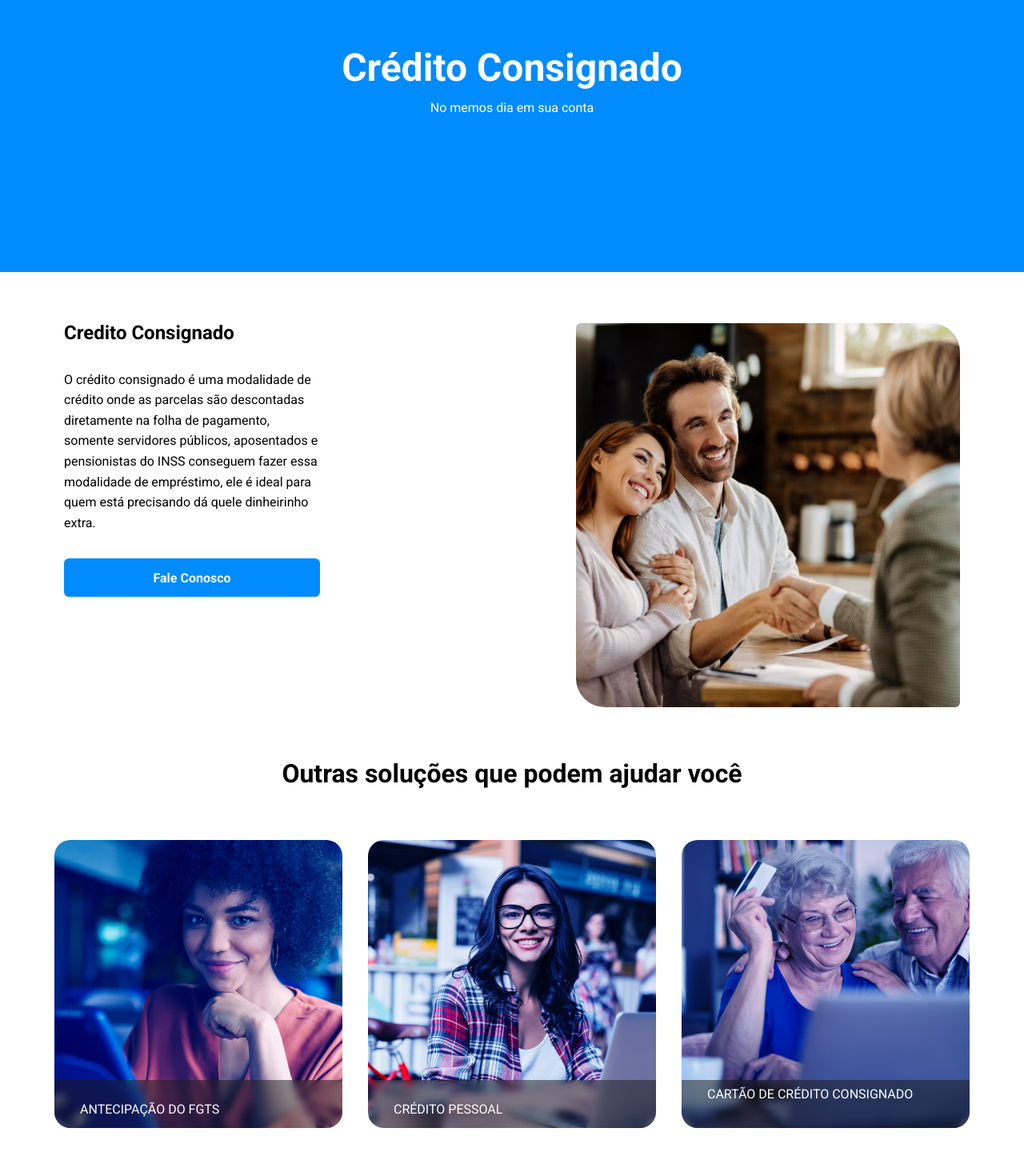
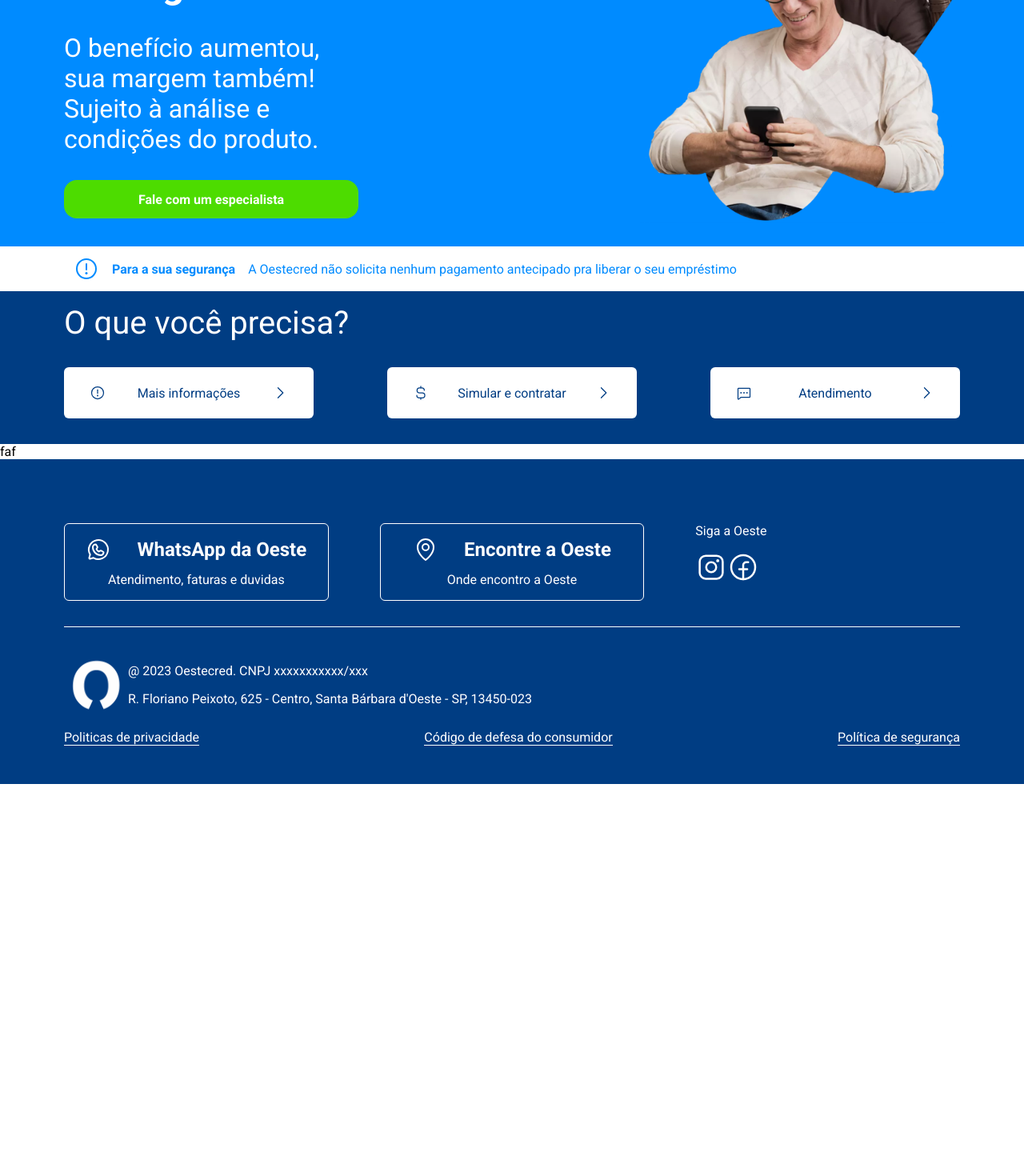
Before and after one commit to Catalendas/Oeste_financeira, a React (Vite) app: page /creditoconsignado in a window 1280 px wide. Shown: the part 220-1690 px from the top of the page at 80% size. After the commit the page ends 1200 px from the top, so only its background shows below. Built offline with nearby package versions, Linux system fonts and the light colour scheme.

Commit message:
modify pages

```diff
--- a/src/Pages/creditoConsignado/index.tsx
+++ b/src/Pages/creditoConsignado/index.tsx
@@ -1,51 +1,59 @@
-import { BannerPage, CardContainer, CreditoConsignadoContainer} from "./styled";
-import Fgts from "../../assets/fgts.webp"
-import Pessoal from "../../assets/creditopessoalbanner.webp"
-import Cartao from "../../assets/cartaoconsignadobanner.webp"
-import { InfoCredt } from "../../components/InfoCredt";
-import { Card } from "../../components/Card";
-import { Simulator } from "../../components/Simulator";
+import { AlertContainer, BannerPage, CreditoConsignadoContainer, ImageContainer, Navigator, NavigatorLink, TilteContainer} from "./styled";
+import homen from "../../assets/homen.webp"
+import { ButtonSimulator } from "../../components/Simulator/styled";
+import { CaretRight, ChatDots, CurrencyDollarSimple, WarningCircle } from "phosphor-react";
 
 export function CreditoConsignado() {
     return (
         <CreditoConsignadoContainer>
-            <BannerPage>
-                <h2>Crédito Consignado</h2>
-                <span>No memos dia em sua conta</span>
+            <BannerPage >
+                <div className="container">
+                    <TilteContainer>
+                        <h2>Empréstimo Consignado</h2>
+                        <span>O benefício aumentou, sua margem também! Sujeito à análise e condições do produto.</span>
+                        <ButtonSimulator color="green">Fale com um especialista</ButtonSimulator>
+                    </TilteContainer>
+                    <ImageContainer>
+                        <img src={homen} alt="" />
+                    </ImageContainer>
+                </div>
             </BannerPage>
 
 
-            <InfoCredt
+            <AlertContainer className="container">
+                <WarningCircle size={32} />
+                <strong>Para a sua segurança</strong>
+                <span>A Oestecred não solicita nenhum pagamento antecipado pra liberar o seu empréstimo</span>
+            </AlertContainer>
 
-                title="Credito Consignado"
-                text="
-                O crédito consignado é uma modalidade de crédito onde as parcelas são descontadas diretamente na folha de pagamento, somente servidores públicos, aposentados e pensionistas do INSS conseguem fazer essa modalidade de empréstimo, ele é ideal para quem está precisando dá quele dinheirinho extra."
-            />
+            <Navigator >
+                <div className="container">
+                    <h3>O que você precisa?</h3>
+                    <div >
+                        <NavigatorLink>
+                            <WarningCircle size={20} />
+                            <span> Mais informações</span>
+                            <CaretRight size={20} />
+                        </NavigatorLink>
 
+                        <NavigatorLink>
+                            <CurrencyDollarSimple size={20} />
+                            <span>Simular e contratar</span>
+                            <CaretRight size={20} />
+                        </NavigatorLink>
+                        <NavigatorLink>
+                            <ChatDots size={20} />
+                            <span>Atendimento</span>
+                            <CaretRight size={20} />
+                        </NavigatorLink>
 
-            <CardContainer className="container">
-                <h2>Outras soluções que podem ajudar você</h2>
+                    </div>
+                </div>
+            </Navigator>
 
-                <div>
-                    <Card
-                        title="Antecipação do FGTS"
-                        description="Com a antecipação do saque aniversário, você dá o saldo do seu FGTS como garantia e os valores são descontados anualmente desse fundo e de maneira automática no mês do seu aniversário."
-                        img={Fgts}
-                    />
-                    <Card
-                        title="Crédito Pessoal"
-                        description=" Para solicitá-lo, não é necessário comprovar renda e o dinheiro é liberado em até 24 horas após a aprovação do crédito. O parcelamento pode ser feito em até 18 vezes"
-                        img={Pessoal}
-                    />
-                    <Card
-                        title="Cartão de Crédito Consignado"
-                        description="Mais facilidade para você, aposentado e servidor de órgãos conveniados, fazer compras e saques, à vista ou parcelados. Parte da fatura é descontada diretamente do seu benefício/salário, e é você quem autoriza esse percentual."
-                        img={Cartao}
-                    />
-                </div>
-            </CardContainer>
-
-        <Simulator />
+            <div>
+                faf
+            </div>
 
         </CreditoConsignadoContainer>
     )
--- a/src/Pages/creditoConsignado/styled.ts
+++ b/src/Pages/creditoConsignado/styled.ts
@@ -10,13 +10,17 @@
     background: ${({ theme }) => theme.colors["base-blue"]};
 
     width: 100%;
-    height: 30rem;
 
+
+    > div {
         display: flex;
         align-items: center;
-    justify-content: center;
-    flex-direction: column;
-    gap: .75rem;
+        justify-content: space-between;
+        width: 100%;
+
+    }
+
+
 
     color: ${({ theme }) => theme.colors["base-white"]};
 
@@ -24,41 +28,83 @@
         font-size: 3rem;
     }
 
+
     @media(max-width: 520px) {
+        height: 100%;
         background-size: cover;
         text-align: center;
+        flex-direction: column;
     }
 `
 
-export const CardContainer = styled.div`
+export const TilteContainer = styled.div`
+    display: flex;
+    flex-direction: column;
+    gap: 2rem;
+    width: 23rem;
+        span {
+            font-size: 2rem;
+        }
+`
 
+export const ImageContainer = styled.div`
+    display: flex;
+    align-items: center;
+    justify-content: center;
+    height: 28rem;
+
+    img {
+            width: 25rem;
+            height: 25rem;
+        }
+`
+
+export const AlertContainer = styled.div`
+    width: 100%;
 
     display: flex;
+    align-items: center;
+    gap: 1rem;
+    padding: 0.75rem;
+    color: ${({ theme }) => theme.colors["base-blue"]};
+`
+
+export const Navigator = styled.div`
+    background-color: ${({ theme }) => theme.colors["base-blue-black"]};
+    color: ${({ theme }) => theme.colors["base-white"]};
+
+    > div {
+        display: flex;
         flex-direction: column;
-    align-items: center;
-    margin-top: 4rem;
-
-    margin-bottom: 4rem;
-
-    > h2 {
-        font-size: 2rem;
-        margin-bottom: 4rem;
-    }
+        gap: 2rem;
+        padding-top: 1rem;
 
         div {
             display: flex;
-        gap: 2rem;
+            justify-content: space-between;
+            margin-bottom: 1rem;
+        }
     }
 
-    @media(max-width: 520px) {
 
-        > h2 {
-            font-size: 1.5rem;
-            text-align: center;
-        }
-
-        div {
-            flex-direction: column;
-        }
+    h3 {
+        font-weight: 400;
+        font-size: 2.5rem;
     }
 `
+
+export const NavigatorLink = styled.div`
+
+    color: ${({ theme }) => theme.colors["base-blue-black"]};
+    background-color: ${({ theme }) => theme.colors["base-white"]};
+
+    display: flex;
+    justify-content: space-between;
+    align-items: center;
+
+    padding: 2rem;
+    border-radius: 6px;
+
+    width: 19.5rem;
+    height: 3.5rem;
+`
```
Also changed, not shown: src/assets/homen.webp (added). Lines whose indentation alone changed are shown as unchanged.
